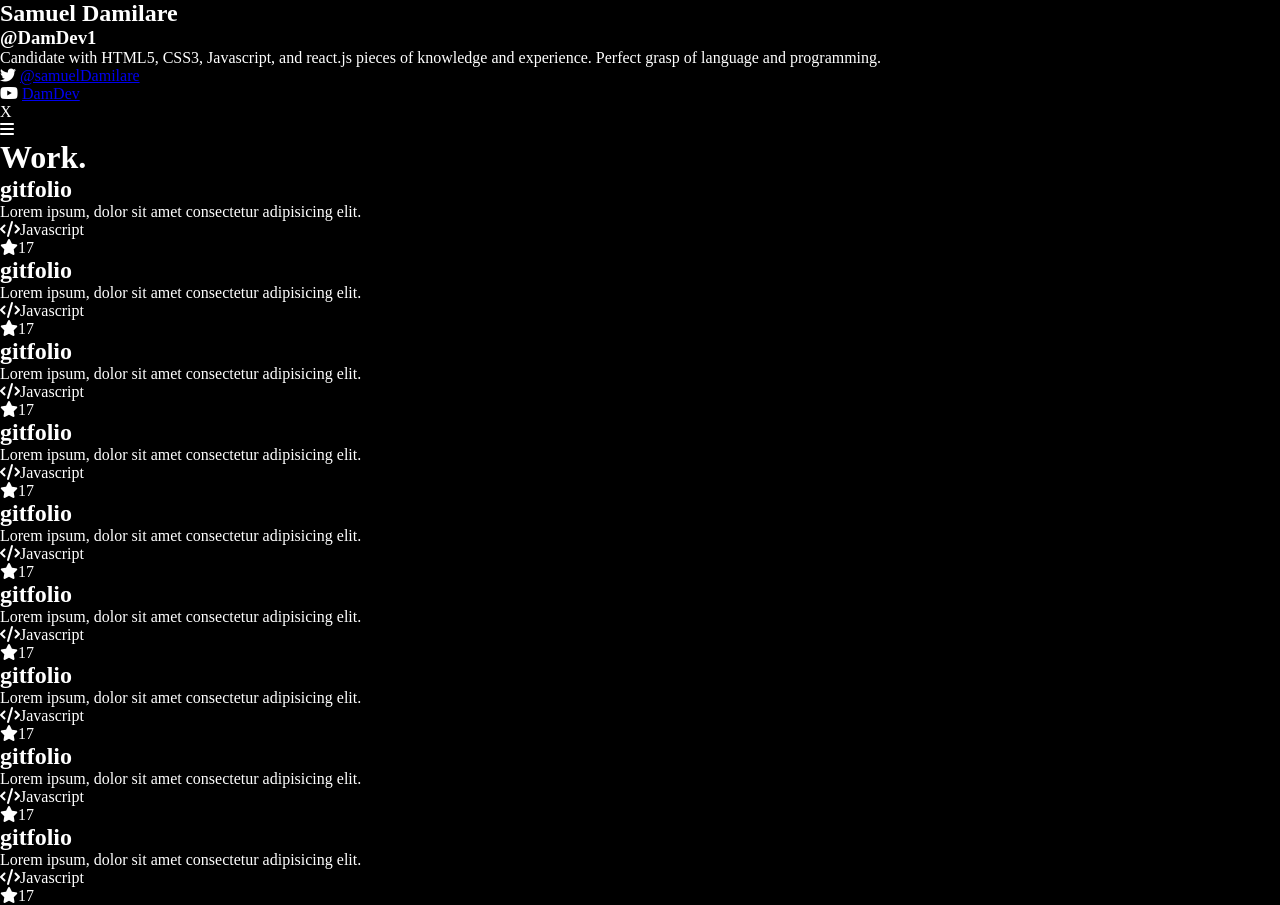
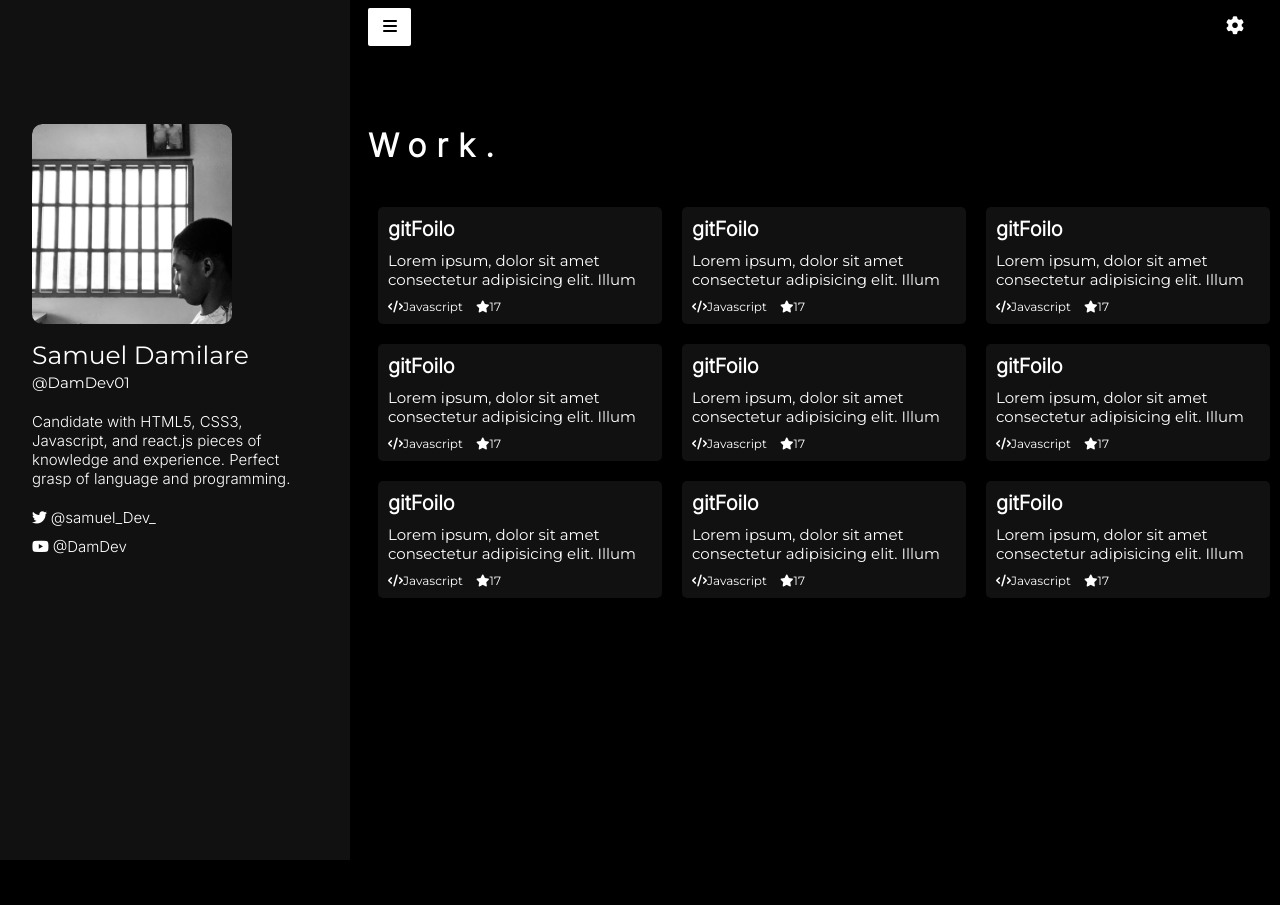
Before and after one commit to DamDev1/personal-protfolio, a plain HTML site: page index.html in a window 1280 px wide. After the commit the page ends 800 px from the top, so only its background shows below. Drawn offline with Linux system fonts and the light colour scheme.

Commit message:
adding and styling

```diff
--- a/index.html
+++ b/index.html
@@ -8,136 +8,135 @@
     <link rel="stylesheet" href="https://cdnjs.cloudflare.com/ajax/libs/font-awesome/6.2.1/css/all.min.css">
     <link rel="preconnect" href="https://fonts.googleapis.com">
     <link rel="preconnect" href="https://fonts.gstatic.com" crossorigin>
-    <link href="https://fonts.googleapis.com/css2?family=Inter:wght@300&family=Montserrat:wght@300&display=swap" rel="stylesheet">
+    <link href="https://fonts.googleapis.com/css2?family=Inter:wght@300&family=Montserrat:wght@400&display=swap" rel="stylesheet">
+    <link rel="stylesheet" href="https://cdnjs.cloudflare.com/ajax/libs/font-awesome/6.2.1/css/fontawesome.min.css">
     <title>Samuel Damilare</title>
 </head>
 <body>
-    <div class="samuelDamilare">
-        <aside>
-            <div class="sideBar" id="sidebar">
+    <div class="wrapper">
+        <aside id="sideBar">
+            <div class="sideBar">
                 <div class="container">
-                   <div class="detail">
                     <div class="image">
-                            <div class="img"></div>
+                        <img src="./asset/WhatsApp Image 2022-08-05 at 4.57.37 AM.jpeg" alt="">
                     </div>
-                        <div class="details">
-                            <h1 class="name">Samuel Damilare</h1>
-                            <h3 class="gitHubUsername">@DamDev1</h3>
-                            <p class="bio">Candidate with HTML5, CSS3, Javascript, and react.js pieces of knowledge and experience. Perfect grasp of language and programming.</p>
+
+                    <div class="sidebarContent">
+                        <span class="name">Samuel Damilare</span>
+                        <span class="gitHubUsername">@DamDev01</span>
+                        <span class="bio">Candidate with HTML5, CSS3, Javascript, and react.js pieces of knowledge and experience. Perfect grasp of language and programming.</span>
 
                         <div class="socialIcon">
-                                <div class="twitter" id="icon"><i class="fa-brands fa-twitter"></i>
-                                <a href="https://www.youtube.com/channel/UCuNEyT5OgH85fPAGcaWAPNg/about">@samuelDamilare</a>
-                                </div>
-
-                                <div class="youtube" id="icon"><i class="fa-brands fa-youtube"></i>
-                                    <a href="https://www.youtube.com/channel/UCuNEyT5OgH85fPAGcaWAPNg/about">DamDev</a>
+                            <span><i class="fa-brands fa-twitter"></i></i>
+                            <a href="https://twitter.com/Samuel_Dev_">@samuel_Dev_</a>
+                            </span>
+                            <span><i class="fa-brands fa-youtube"></i></i>
+                            <a href="https://www.youtube.com/channel/UCuNEyT5OgH85fPAGcaWAPNg">@DamDev</a>
+                            </span>
                         </div>
                     </div>
                 </div>
             </div>
 
-                   <div class="close">X</div>
-                </div>
+            <div class="toggle">
+                <i class="fa fa-bars"></i>
             </div>
         </aside>
+
         <main>
             <div class="container">
-                <div class="works">
-                    <div class="toggle"><i class="fa fa-bars"></i></div>
-
-                    <div class="workdone">
+                <div class="theme">
+                    <i class="fa-sharp fa-solid fa-gear"></i>
+                </div>
                 <h1>Work.</h1>
 
                 <div class="projects">
                     <div class="project">
-                               <h2 class="projectName">gitfolio</h2>
-                               <p class="projectDiscription">Lorem ipsum, dolor sit amet consectetur adipisicing elit.</p>
-                               <div class="repoIcon">
-                                    <p><i class="fa-solid fa-code"></i>Javascript</p>
-                                    <p><i class="fa-solid fa-star"></i>17</p>
+                        <h2 class="projectName">gitFoilo</h2>
+                        <p class="projectDiscription">Lorem ipsum, dolor sit amet consectetur adipisicing elit. Illum</p>
+                        <div class="icons">
+                            <span><i class="fa fa-code"></i>Javascript</span>
+                            <span><i class="fa fa-star"></i>17</span>
                         </div>
                     </div>
 
                     <div class="project">
-                               <h2 class="projectName">gitfolio</h2>
-                               <p class="projectDiscription">Lorem ipsum, dolor sit amet consectetur adipisicing elit.</p>
-                               <div class="repoIcon">
-                                    <p><i class="fa-solid fa-code"></i>Javascript</p>
-                                    <p><i class="fa-solid fa-star"></i>17</p>
+                        <h2 class="projectName">gitFoilo</h2>
+                        <p class="projectDiscription">Lorem ipsum, dolor sit amet consectetur adipisicing elit. Illum</p>
+                        <div class="icons">
+                            <span><i class="fa fa-code"></i>Javascript</span>
+                            <span><i class="fa fa-star"></i>17</span>
                         </div>
                     </div>
 
                     <div class="project">
-                                <h2 class="projectName">gitfolio</h2>
-                                <p class="projectDiscription">Lorem ipsum, dolor sit amet consectetur adipisicing elit.</p>
-                               <div class="repoIcon">
-                                    <p><i class="fa-solid fa-code"></i>Javascript</p>
-                                    <p><i class="fa-solid fa-star"></i>17</p>
+                        <h2 class="projectName">gitFoilo</h2>
+                        <p class="projectDiscription">Lorem ipsum, dolor sit amet consectetur adipisicing elit. Illum</p>
+                        <div class="icons">
+                            <span><i class="fa fa-code"></i>Javascript</span>
+                            <span><i class="fa fa-star"></i>17</span>
                         </div>
                     </div>
 
                     <div class="project">
-                                <h2 class="projectName">gitfolio</h2>
-                                <p class="projectDiscription">Lorem ipsum, dolor sit amet consectetur adipisicing elit.</p>
-                               <div class="repoIcon">
-                                    <p><i class="fa-solid fa-code"></i>Javascript</p>
-                                    <p><i class="fa-solid fa-star"></i>17</p>
+                        <h2 class="projectName">gitFoilo</h2>
+                        <p class="projectDiscription">Lorem ipsum, dolor sit amet consectetur adipisicing elit. Illum</p>
+                        <div class="icons">
+                            <span><i class="fa fa-code"></i>Javascript</span>
+                            <span><i class="fa fa-star"></i>17</span>
                         </div>
                     </div>
 
                     <div class="project">
-                                <h2 class="projectName">gitfolio</h2>
-                                <p class="projectDiscription">Lorem ipsum, dolor sit amet consectetur adipisicing elit.</p>
-                               <div class="repoIcon">
-                                    <p><i class="fa-solid fa-code"></i>Javascript</p>
-                                    <p><i class="fa-solid fa-star"></i>17</p>
+                        <h2 class="projectName">gitFoilo</h2>
+                        <p class="projectDiscription">Lorem ipsum, dolor sit amet consectetur adipisicing elit. Illum</p>
+                        <div class="icons">
+                            <span><i class="fa fa-code"></i>Javascript</span>
+                            <span><i class="fa fa-star"></i>17</span>
                         </div>
                     </div>
 
                     <div class="project">
-                                <h2 class="projectName">gitfolio</h2>
-                                <p class="projectDiscription">Lorem ipsum, dolor sit amet consectetur adipisicing elit.</p>
-                               <div class="repoIcon">
-                                    <p><i class="fa-solid fa-code"></i>Javascript</p>
-                                    <p><i class="fa-solid fa-star"></i>17</p>
+                        <h2 class="projectName">gitFoilo</h2>
+                        <p class="projectDiscription">Lorem ipsum, dolor sit amet consectetur adipisicing elit. Illum</p>
+                        <div class="icons">
+                            <span><i class="fa fa-code"></i>Javascript</span>
+                            <span><i class="fa fa-star"></i>17</span>
                         </div>
                     </div>
 
                     <div class="project">
-                                <h2 class="projectName">gitfolio</h2>
-                                <p class="projectDiscription">Lorem ipsum, dolor sit amet consectetur adipisicing elit.</p>
-                               <div class="repoIcon">
-                                    <p><i class="fa-solid fa-code"></i>Javascript</p>
-                                    <p><i class="fa-solid fa-star"></i>17</p>
+                        <h2 class="projectName">gitFoilo</h2>
+                        <p class="projectDiscription">Lorem ipsum, dolor sit amet consectetur adipisicing elit. Illum</p>
+                        <div class="icons">
+                            <span><i class="fa fa-code"></i>Javascript</span>
+                            <span><i class="fa fa-star"></i>17</span>
                         </div>
                     </div>
 
                     <div class="project">
-                                <h2 class="projectName">gitfolio</h2>
-                                <p class="projectDiscription">Lorem ipsum, dolor sit amet consectetur adipisicing elit.</p>
-                               <div class="repoIcon">
-                                    <p><i class="fa-solid fa-code"></i>Javascript</p>
-                                    <p><i class="fa-solid fa-star"></i>17</p>
+                        <h2 class="projectName">gitFoilo</h2>
+                        <p class="projectDiscription">Lorem ipsum, dolor sit amet consectetur adipisicing elit. Illum</p>
+                        <div class="icons">
+                            <span><i class="fa fa-code"></i>Javascript</span>
+                            <span><i class="fa fa-star"></i>17</span>
                         </div>
                     </div>
 
                     <div class="project">
-                                <h2 class="projectName">gitfolio</h2>
-                                <p class="projectDiscription">Lorem ipsum, dolor sit amet consectetur adipisicing elit.</p>
-                               <div class="repoIcon">
-                                    <p><i class="fa-solid fa-code"></i>Javascript</p>
-                                    <p><i class="fa-solid fa-star"></i>17</p>
-                               </div>
-                            </div>
-
+                        <h2 class="projectName">gitFoilo</h2>
+                        <p class="projectDiscription">Lorem ipsum, dolor sit amet consectetur adipisicing elit. Illum</p>
+                        <div class="icons">
+                            <span><i class="fa fa-code"></i>Javascript</span>
+                            <span><i class="fa fa-star"></i>17</span>
                         </div>
                     </div>
                 </div>
             </div>
         </main>
+    </div>
 
-    </div>
-    <script src="/src/main.js"></script>
+
+    <script src="./src/main.js"></script>
 </body>
 </html>
--- a/src/main.js
+++ b/src/main.js
@@ -1,11 +1,22 @@
-const openSidebar = document.querySelector(".toggle");
-const sideBar = document.querySelector(".sideBar");
-const closeSideBar = document.querySelector(".close")
+const openSideBar = document.querySelector(".toggle");
+const sideBar = document.querySelector(".sideBar")
+const main =  document.querySelector("main")
+const theme = document.querySelector(".theme");
+const body = document.querySelector("body");
+const project = document.querySelectorAll(".project")
 
-openSidebar.addEventListener("click", () =>{
-    alert("hello")
+openSideBar.addEventListener("click", () =>{
+    sideBar.classList.toggle("sidebarActive");
+    openSideBar.classList.toggle("toggleActive")
+    main.classList.toggle("mainActive")
 });
 
-closeSideBar.addEventListener("click", () =>{
-    sideBar.style.display = "none"
+theme.addEventListener("click", () =>{
+    body.classList.toggle("activeBody");
+    theme.classList.toggle("themeActive");
+    sideBar.classList.toggle("sidebarTheme");
+
+    project.forEach(element => {
+        element.classList.toggle("projectActive");
+    });
 })
--- a/src/style.scss
+++ b/src/style.scss
@@ -1,3 +1,11 @@
+:root{
+    --InterFont: 'Inter', sans-serif;
+    --MontserratFont: 'Montserrat', sans-serif;
+    --mainColor: black;
+    --secondaryColor: white;
+    --primaryColor: rgba(221, 220, 220, 0.397);
+}
+
 *{
     margin: 0;
     padding: 0;
@@ -5,45 +13,49 @@
 
 body{
     box-sizing: border-box;
-    background: black;
-    color: white;
+    background: var(--mainColor);
+    color: var(--secondaryColor);
+    transition: 0.5s;
+    -webkit-transition: 0.5s;
+    -moz-transition: 0.5s;
+    -ms-transition: 0.5s;
+    -o-transition: 0.5s;
 }
 
-:root{
-    --montserratFont: 'Montserrat', sans-serif;
-    --interFont: 'Inter', sans-serif;
+.activeBody{
+    background: var(--secondaryColor);
+    color: var(--mainColor);
 }
 
-
-@media(max-width: 600px){
-    .samuelDamilare{
-        display: flex;
-
-        aside{
+.wrapper{
+    #sideBar{
         .sideBar{
-                display: none;
+            background: #111;
+            height: 100%;
+            width: 350px;
+            position: fixed;
             z-index: 1;
-                width: 350px;
-                background: #262626;
-                height: 100vh;
-                position: fixed;
-                transition: 0.5;
-                -webkit-transition: 0.5;
-                -moz-transition: 0.5;
-                -ms-transition: 0.5;
-                -o-transition: 0.5;
+            top: 0;
+            left: 0;
+            transition: 0.5s;
+            padding-top: 60px;
 
             .container{
-                    .detail{
-                        padding: 1.5rem;
-                        margin-top: 8rem;
+                margin: 2rem;
+                margin-top: 4rem;
+                .image{
+                    width: 200px;
+                    height: 200px;
+                    overflow: hidden;
+                    border-radius: 10px;
+                    -webkit-border-radius: 10px;
+                    -moz-border-radius: 10px;
+                    -ms-border-radius: 10px;
+                    -o-border-radius: 10px;
 
-                        .image{
-                            .img{
-                                width: 8rem;
-                                height: 8rem;
-                                background: gold;
-                                border-radius: 10px;
+                    img{
+                        width: 100%;
+                        border-radius: 10px ;
                         -webkit-border-radius: 10px;
                         -moz-border-radius: 10px;
                         -ms-border-radius: 10px;
@@ -51,111 +63,174 @@ body{
                     }
                 }
 
-                        .details{
-                            margin-top: 10px;
-                            font-family: var(--montserratFont);
-                            font-size: 18px;
-
+                .sidebarContent{
+                    margin-top: 1rem;
+                    span{
+                        display: block;
+                    }
+                    .name{
+                        font-size: 25px;
+                        font-family: var(--MontserratFont);
+                    }
                     .gitHubUsername{
-                                margin-top: 5px;
+                        margin-top: 3px;
                         font-size: 15px;
+                        font-family: var(--MontserratFont);
                     }
-
                     .bio{
                         margin-top: 20px;
+                        font-family: var(--InterFont);
+                        font-size: 15px;
                     }
 
                     .socialIcon{
                         margin-top: 20px;
-                                div{
+                        span{
                             margin-top: 10px;
+                            font-size: 15px;
+
+                            a{
+                                color: white;
+                                font-family: var(--InterFont);
+                                text-decoration: none;
                             }
-                            }
-                        }
-                    }
-                    .close{
-                        position: absolute;
-                        top: 0;
-                        background: white;
-                        color: black;
-                        font-size: 18px;
-                        padding: 10px 15px;
-                        margin: 10px;
-                        right: 10px;
-                        cursor: pointer;
-                        font-family: var(--interFont);
-                        border-radius: 5px;
-                        -webkit-border-radius: 5px;
-                        -moz-border-radius: 5px;
-                        -ms-border-radius: 5px;
-                        -o-border-radius: 5px;
                         }
                     }
                 }
             }
 
-        main{
-            .container{
-                padding: 1.5rem;
-                .works{
-                    .toggle{
-                        cursor: pointer;
-                        padding: 10px 15px;
-                        background: white;
-                        color: black;
-                        width: 1rem;
-                        font-size: 18px;
-                        border-radius: 5px;
-                        -webkit-border-radius: 5px;
-                        -moz-border-radius: 5px;
-                        -ms-border-radius: 5px;
-                        -o-border-radius: 5px;
         }
 
-                    .workdone{
-                        margin-top: 2rem;
-
-                        h1{
-                            font-family: var(--interFont);
-                            letter-spacing: 10px;
+        .sidebarActive{
+            width: 0;
+            overflow-x: hidden;
         }
 
-                        .projects{
-                            margin-top: 2rem;
-                            .project{
-                                padding: 20px;
-                                background: #262626;
-                                margin: 10px;
-                                border-radius: 10px;
-                                -webkit-border-radius: 10px;
-                                -moz-border-radius: 10px;
-                                -ms-border-radius: 10px;
-                                -o-border-radius: 10px;
-
-                                .projectName{
-                                    font-family: var(--montserratFont);
-                                    font-size: 25px;
-                                }
-
-                                .projectDiscription{
-                                    margin-top: 10px;
-                                    font-family: var(--interFont);
-                                }
-
-                                .repoIcon{
-                                    margin-top: 10px;
-                                    display: flex;
-                                    font-family: var(--interFont);
-
-                                    p:nth-child(2){
-                                        margin-left: 10px;
+        .sidebarTheme{
+            background: var(--primaryColor);
+            .container{
+                .sidebarContent{
+                    .socialIcon{
+                        span{
+                            a{
+                                color: black;
                             }
                         }
                     }
                 }
             }
         }
+
+        .toggle{
+            margin-left: 23rem;
+            margin-top: 0.5rem;
+            cursor: pointer;
+            background: var(--secondaryColor);
+            color: var(--mainColor);
+            width: 0.8rem;
+            padding: 10px 15px;
+            border-radius: 2px;
+            transition: 0.5s;
+            -webkit-border-radius: 2px;
+            -moz-border-radius: 2px;
+            -ms-border-radius: 2px;
+            -o-border-radius: 2px;
+            -webkit-transition: 0.5s;
+            -moz-transition: 0.5s;
+            -ms-transition: 0.5s;
+            -o-transition: 0.5s;
+}
+
+        .toggleActive{
+            margin-left: 1rem;
+        }
+
+    }
+
+    main{
+        margin-left: 23rem;
+        margin-top: 5rem;
+        transition: 0.5s;
+        -webkit-transition: 0.5s;
+        -moz-transition: 0.5s;
+        -ms-transition: 0.5s;
+        -o-transition: 0.5s;
+        overflow: hidden;
+
+        .container{
+            .theme{
+                color: var(--secondaryColor);
+                position: absolute;
+                right: 2em;
+                top: 1rem;
+                font-size: 18px;
+                cursor: pointer;
+            }
+
+            .themeActive{
+                color: var(--mainColor);
+                transition: 1s;
+                transform: rotate(-20deg);
+                -webkit-transform: rotate(-20deg);
+                -moz-transform: rotate(-20deg);
+                -ms-transform: rotate(-20deg);
+                -o-transform: rotate(-20deg);
+                -webkit-transition: 1s;
+                -moz-transition: 1s;
+                -ms-transition: 1s;
+                -o-transition: 1s;
+            }
+
+            h1{
+                font-family: var(--InterFont);
+                letter-spacing: 10px;
+            }
+
+            .projects{
+                margin-top: 2rem;
+                display: grid;
+                grid-template-columns: repeat(auto-fit, minmax(250px, 1fr));
+
+                .project{
+                    padding: 10px;
+                    background: #111;
+                    margin: 10px;
+                    border-radius: 5px;
+                    -webkit-border-radius: 5px;
+                    -moz-border-radius: 5px;
+                    -ms-border-radius: 5px;
+                    -o-border-radius: 5px;
+
+                    .projectName{
+                        font-family: var(--InterFont);
+                        font-size: 20px;
+                    }
+
+                    .projectDiscription{
+                        margin-top: 10px;
+                        font-family: var(--MontserratFont);
+                        font-size: 15px;
+                    }
+
+                    .icons{
+                        margin-top: 10px;
+                        font-family: var(--MontserratFont);
+                        font-size: 12px;
+
+                        span:nth-child(2){
+                            margin-left: 10px;
+                        }
+                    }
+                }
+
+                .projectActive{
+                    background: var(--primaryColor);
+                    color: rgb(66, 66, 66);
                 }
             }
         }
     }
+    .mainActive{
+        margin-left: 1rem;
+    }
+}
```
Also changed, not shown: src/style.css, 1 other file. Lines whose indentation alone changed are shown as unchanged.
